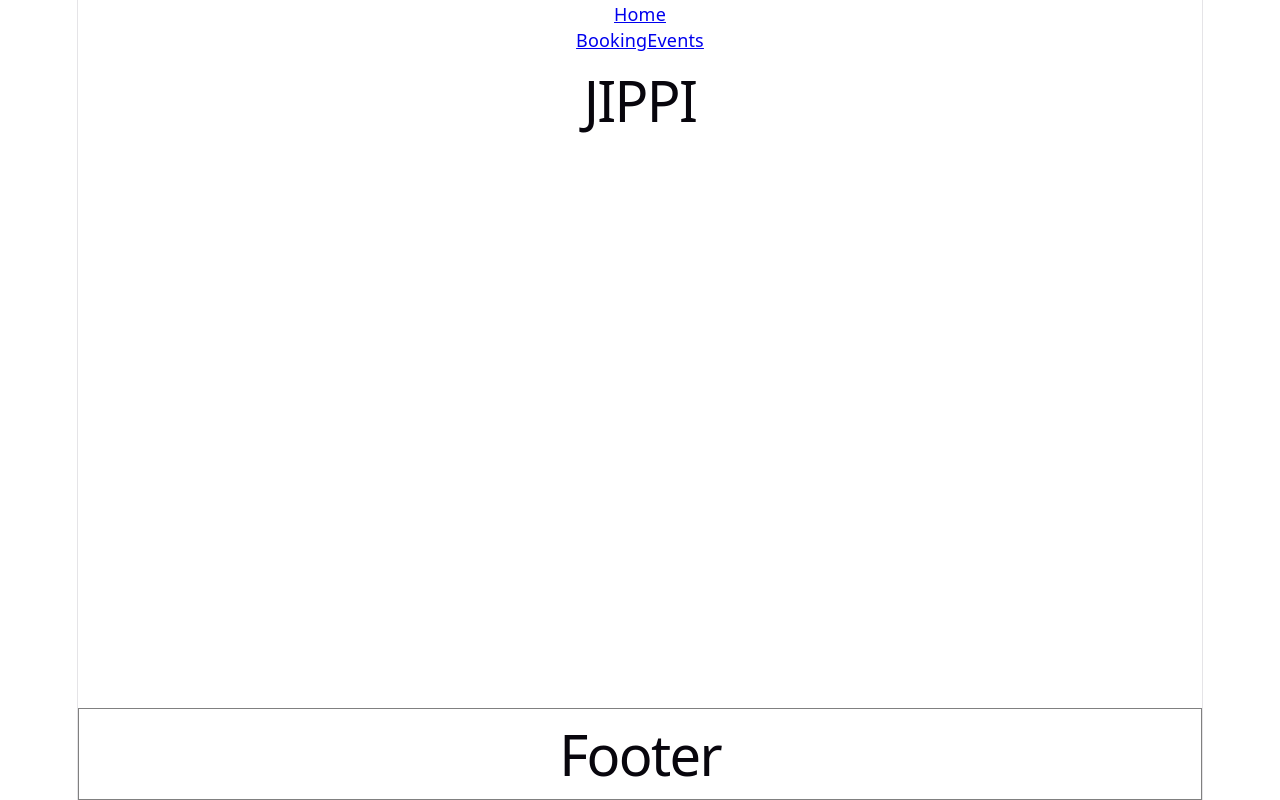
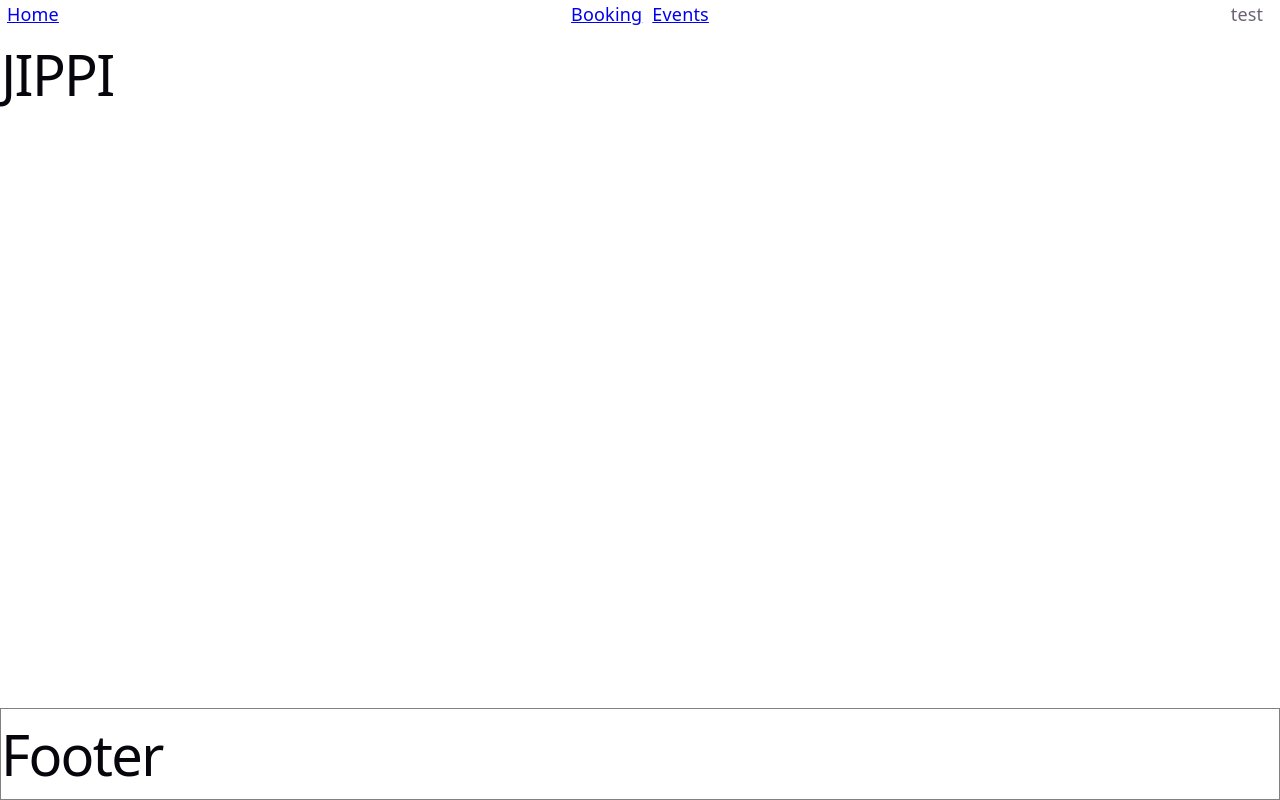
Before and after one commit to katikodi/HoyvikFront, a React (Vite) app: page / in a window 1280 px wide. Built offline with nearby package versions, Linux system fonts and the light colour scheme.

Commit message:
NavBar slite fix

```diff
--- a/src/components/NavBar.jsx
+++ b/src/components/NavBar.jsx
@@ -10,6 +10,9 @@ export default function NavBar() {
                 <Link to="booking">Booking</Link>
                 <Link to="events">Events</Link>
             </div>
+            <div>
+                <p>test</p>
+            </div>
         </div>
     );
 }
--- a/src/index.css
+++ b/src/index.css
@@ -54,7 +54,7 @@ body {
   margin: 0;
 }
 
-#root {
+/* #root { Messing up all futer changes
   width: 1126px;
   max-width: 100%;
   margin: 0 auto;
@@ -64,7 +64,7 @@ body {
   display: flex;
   flex-direction: column;
   box-sizing: border-box;
-}
+} */
 
 h1,
 h2 {
@@ -95,7 +95,7 @@ p {
   margin: 0;
 }
 
-code,
+/* code, Not needed, there's no code displayed
 .counter {
   font-family: var(--mono);
   display: inline-flex;
@@ -108,4 +108,4 @@ code {
   line-height: 135%;
   padding: 4px 8px;
   background: var(--code-bg);
-}
+} */
--- a/src/layouts/MainLayout.jsx
+++ b/src/layouts/MainLayout.jsx
@@ -1,6 +1,7 @@
 import { Outlet } from "react-router-dom";
 import NavBar from "../components/NavBar";
 import Footer from "../components/Footer";
+import '../style.css';
 
 export default function MainLayout() {
   return (
--- a/src/style.css
+++ b/src/style.css
@@ -31,8 +31,21 @@ body {
 /* STRUCTURE HOME PAGE */
 /* ------------------- */
 header {
-    height: 100vh;
+    /* height: 100vh; Why view height */
 }
+
+.nav-bar {
+    display: grid;
+    grid-template: 1fr / 5% 1fr 5%;
+}
+
+.nav-bar div {
+    display: flex;
+    flex-flow: row nowrap;
+    justify-content: center;
+    gap: 10px;
+}
+
 #hero {
     background-image: url();
 }
```
